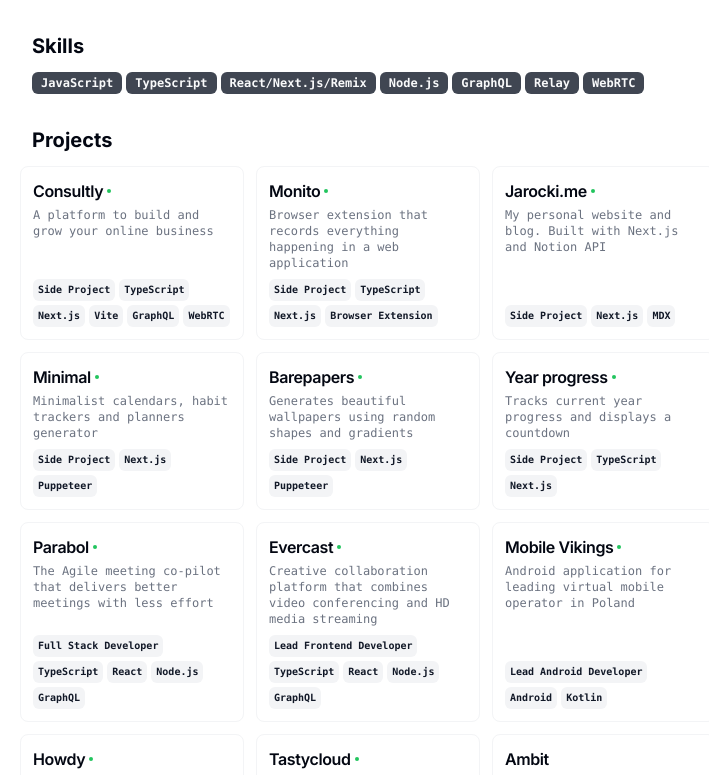
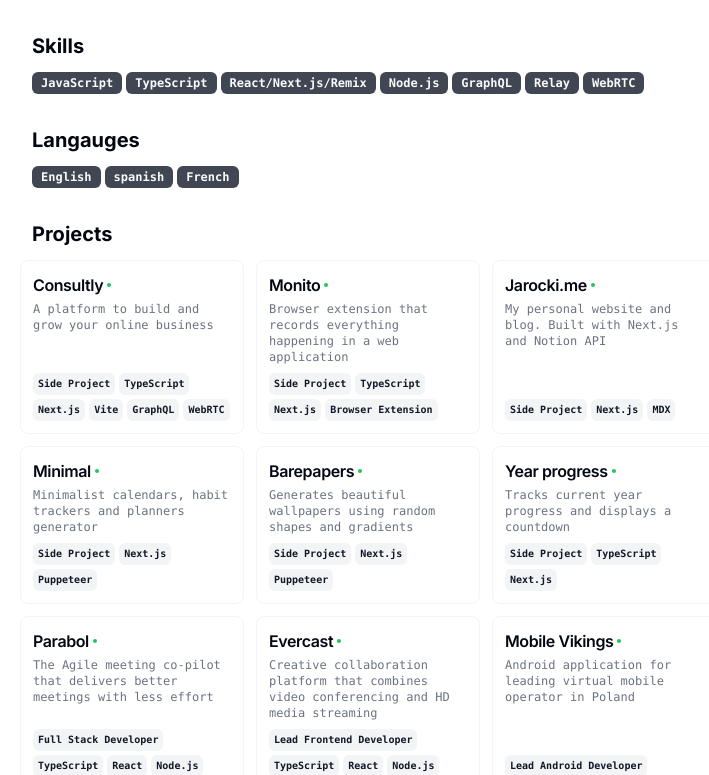
Before and after one commit to BartoszJarocki/cv, a Next.js app: page / in a window 1280 px wide. Shown: the part 946-1721 px from the top of the page, without its empty margins (272-981 px from the left). Built offline with nearby package versions, Linux system fonts and the light colour scheme.

Commit message:
[Added]:language section

```diff
--- a/src/app/page.tsx
+++ b/src/app/page.tsx
@@ -166,6 +166,14 @@ export default function Page() {
             })}
           </div>
         </Section>
+        <Section>
+            <h2 className="text-xl font-bold">Langauges</h2>
+            <div className="flex flex-wrap gap-1">
+            {RESUME_DATA.languages.map((language) => {
+              return <Badge key={language}>{language}</Badge>;
+            })}
+          </div>
+        </Section>
 
         <Section className="print-force-new-page scroll-mb-16">
           <h2 className="text-xl font-bold">Projects</h2>
--- a/src/data/resume-data.tsx
+++ b/src/data/resume-data.tsx
@@ -112,6 +112,11 @@ export const RESUME_DATA = {
     "GraphQL",
     "Relay",
     "WebRTC",
+  ],
+  languages:[
+    "English",
+    "spanish",
+    "French"
   ],
   projects: [
     {
```
